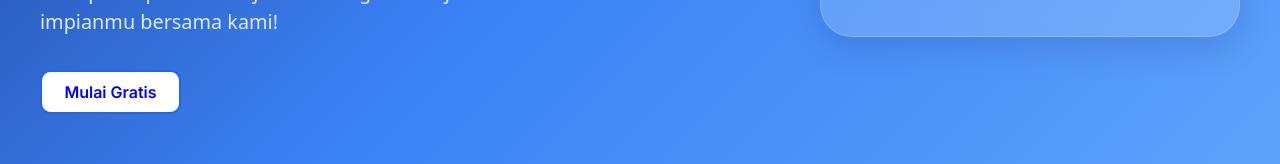
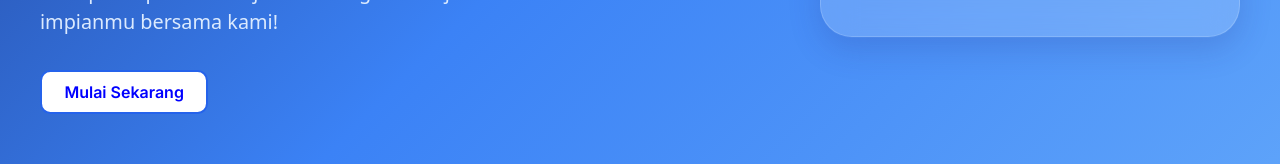
Before and after one commit to Tamara1430/tutor-utbk, a Next.js app: page / in a window 1280 px wide. Shown: the part 558-722 px from the top of the page. Built offline with nearby package versions, Linux system fonts and the light colour scheme.

Commit message:
hero.jsx

```diff
--- a/src/app/core/hero.jsx
+++ b/src/app/core/hero.jsx
@@ -21,7 +21,7 @@ export default function Hero() {
            Bergabung dengan CerdasYuk! berarti kamu akan mendapatkan bimbingan dari tutor berpengalaman, materi terstruktur, dan latihan soal yang lengkap untuk persiapan masuk PTN. Jangan lewatkan kesempatan untuk mempersiapkan diri sejak sekarang dan wujudkan PTN impianmu bersama kami!
           </p>
           <div className="utbk-hero-actions">
-            <button className="utbk-btn utbk-btn-primary" style={{color: "Blue", backgroundColor:"white"}}>Mulai Gratis</button>
+            <button className="utbk-btn utbk-btn-primary" style={{color: "Blue", backgroundColor:"white"}}>Mulai Sekarang</button>
           </div>
         </div>
         <div className="utbk-hero-card-wrap">
```
